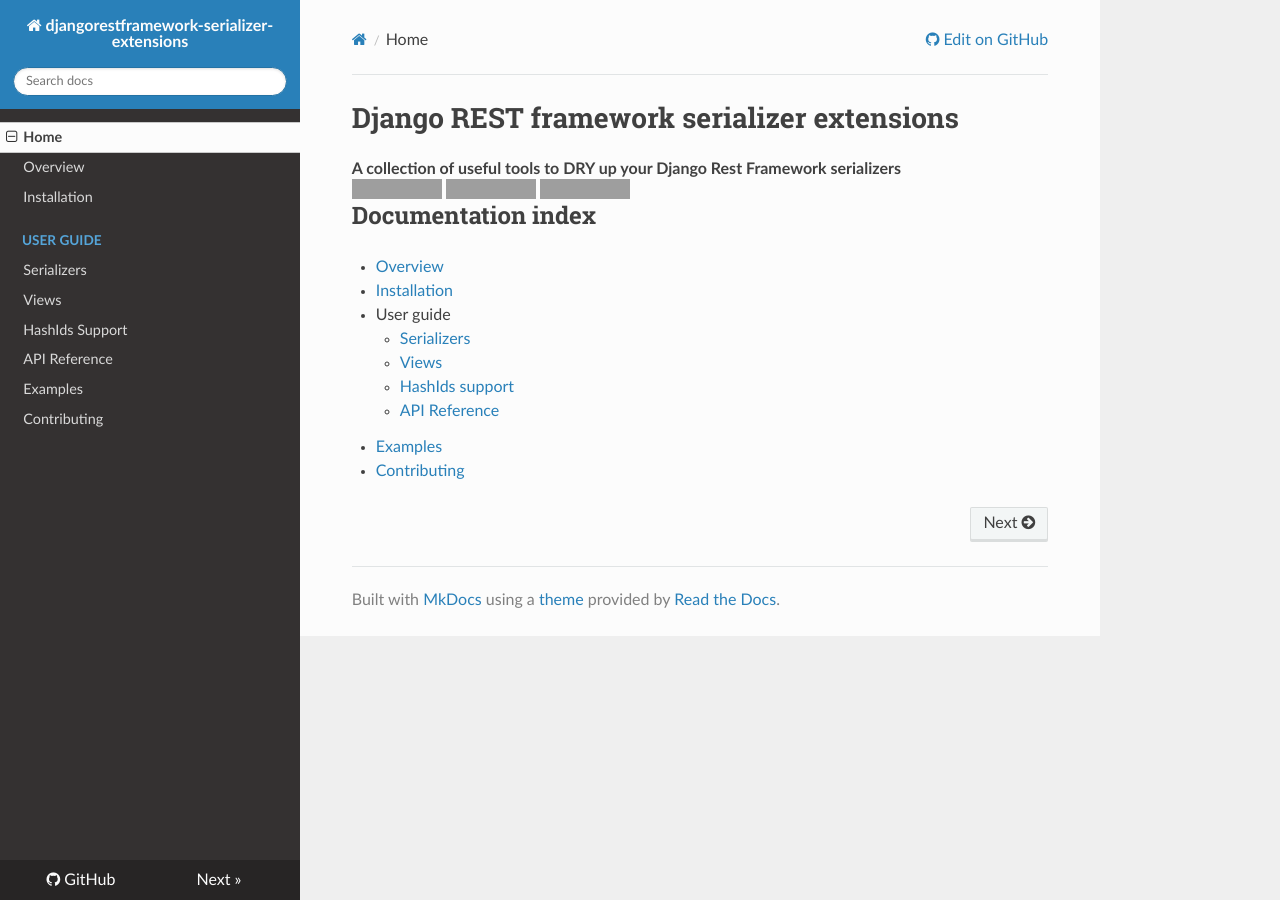
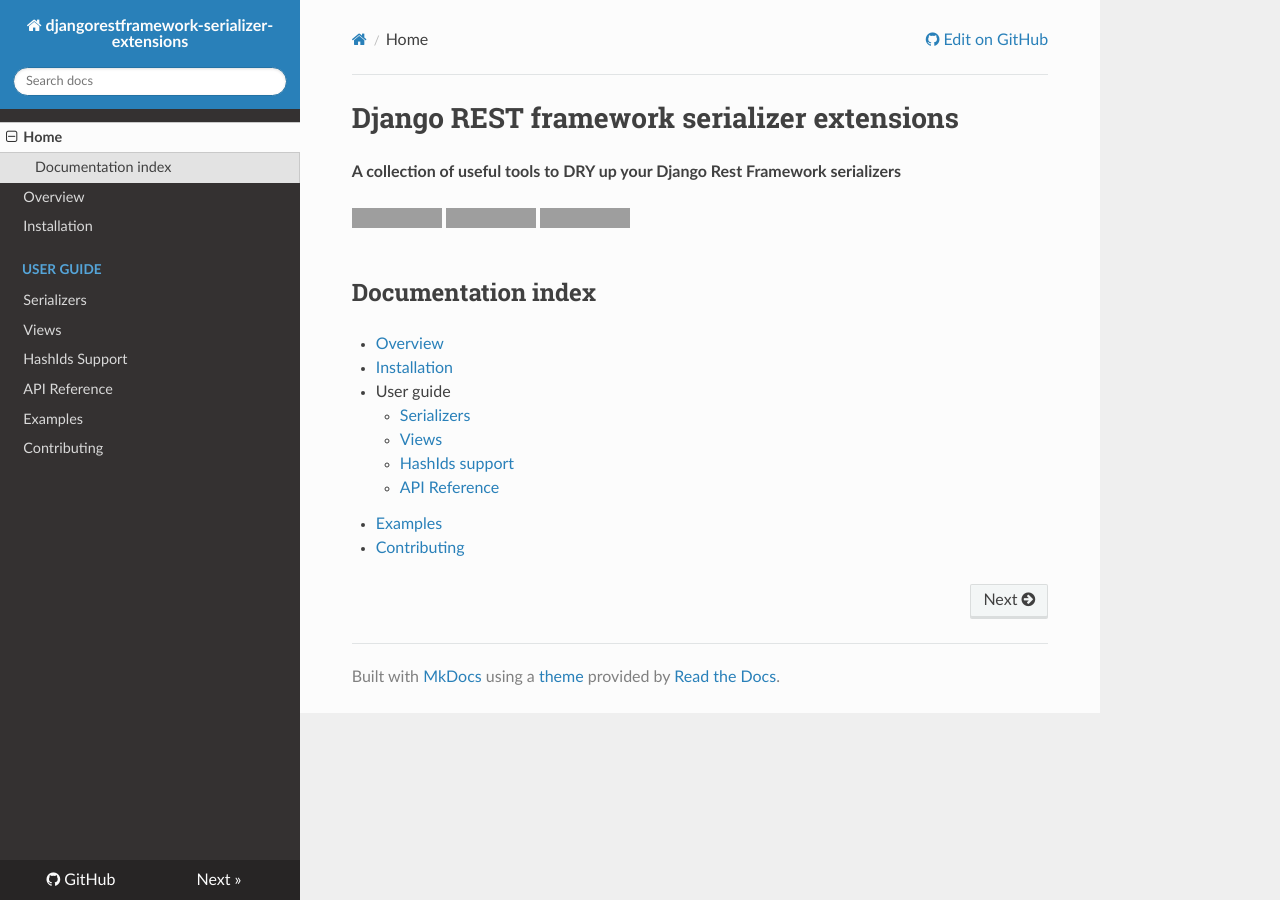
Before and after one commit to evenicoulddoit/django-rest-framework-serializer-extensions, an MkDocs documentation site: the page built from docs/index.md, in a window 1280 px wide. Built offline with MkDocs 1.6.1, drawn with Linux system fonts in a browser that asks for light colours; nearby versions of some CDN libraries; old or Windows-style settings are respelled for this version of MkDocs; grey boxes are pictures that could not be loaded.

Commit message:
Remove need for styling

```diff
--- a/docs/index.md
+++ b/docs/index.md
@@ -1,11 +1,5 @@
-<div class="home-title">
-  <h1>Django REST framework serializer extensions</h1>
-  <strong>
-    A collection of useful tools to DRY up your Django Rest Framework
-    serializers
-  </strong>
-</div>
-
+# Django REST framework serializer extensions
+**A collection of useful tools to DRY up your Django Rest Framework serializers**
 
 <div class="badges">
   <a href="http://travis-ci.org/evenicoulddoit/django-rest-framework-serializer-extensions">
@@ -17,9 +11,9 @@
   <a href="https://pypi.python.org/pypi/djangorestframework-serializer-extensions">
     <img src="https://img.shields.io/pypi/v/djangorestframework-serializer-extensions.svg">
   </a>
-  <br>
 </div>
 
+<br>
 
 ## Documentation index
 * [Overview](overview.md)
```
Also changed, not shown: docs/css/extra.css (+0 -13 lines).
